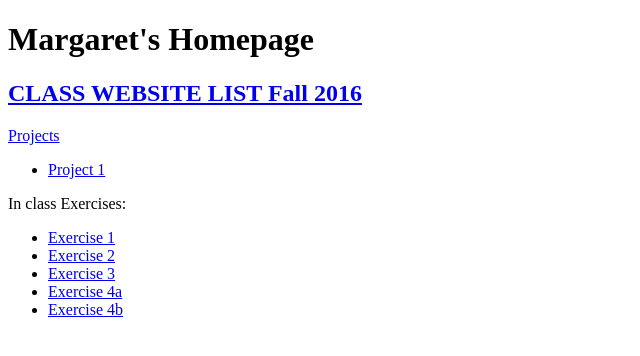
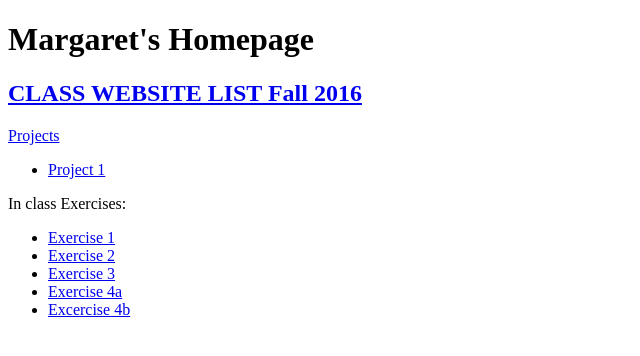
Before and after one commit to mharrington13/interactivemedia323, a plain HTML site: page index.html in a window 1280 px wide. Shown: the full height of the page, 0-640 px from the left. Drawn offline with Linux system fonts and the light colour scheme.

Commit message:
fucking annoying

```diff
--- a/index.html
+++ b/index.html
@@ -23,7 +23,7 @@
       <li><a href="http://mharrington13.github.io/interactivemedia323/exercise2/">Exercise 2</a></li>
       <li><a href="http://mharrington13.github.io/interactivemedia323/exercise3/">Exercise 3</a></li>
       <li><a href="http://mharrington13.github.io/interactivemedia323/exercise4/">Exercise 4a</a></li>
-      <li><a href="file:///Users/mharrington13/Desktop/interactivemedia323/exercise4b/index.html">Exercise 4b</a></li>
+      <li><a href="http://mharrington13.github.io/interactivemedia323/exercise4b/">Excercise 4b</a></li>
 
     </ul>
   </p>
```
